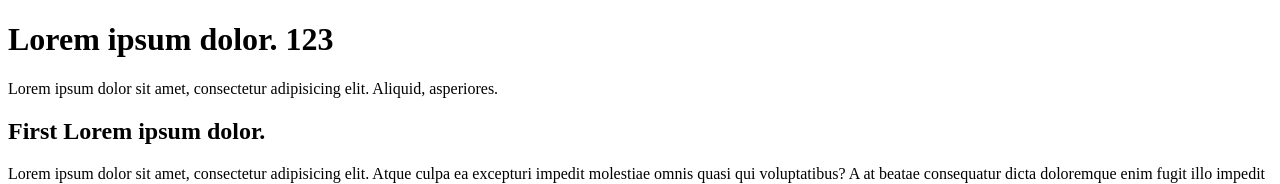
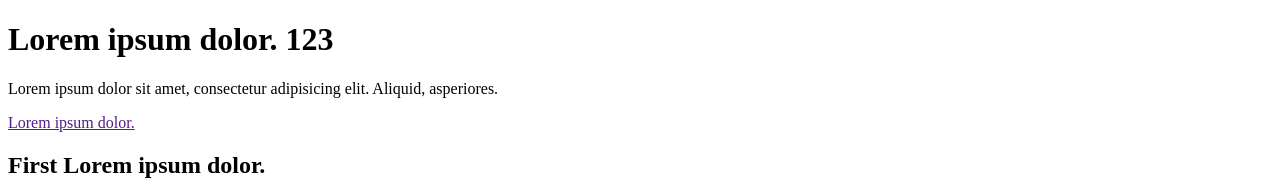
Before and after one commit to maxbirimkulov/test3, a plain HTML site: page index.html in a window 1280 px wide. Shown: the top 184 px of the page. Drawn offline with Linux system fonts and the light colour scheme.

Commit message:
add link lorem3

```diff
--- a/index.html
+++ b/index.html
@@ -12,6 +12,7 @@
 <header>
     <h1>Lorem ipsum dolor. 123</h1>
     <p>Lorem ipsum dolor sit amet, consectetur adipisicing elit. Aliquid, asperiores.</p>
+    <a href="">Lorem ipsum dolor.</a>
 </header>
 
 
```
